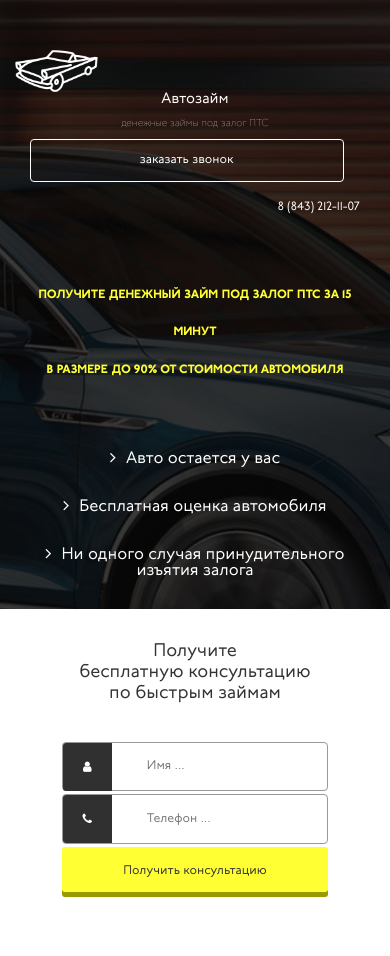
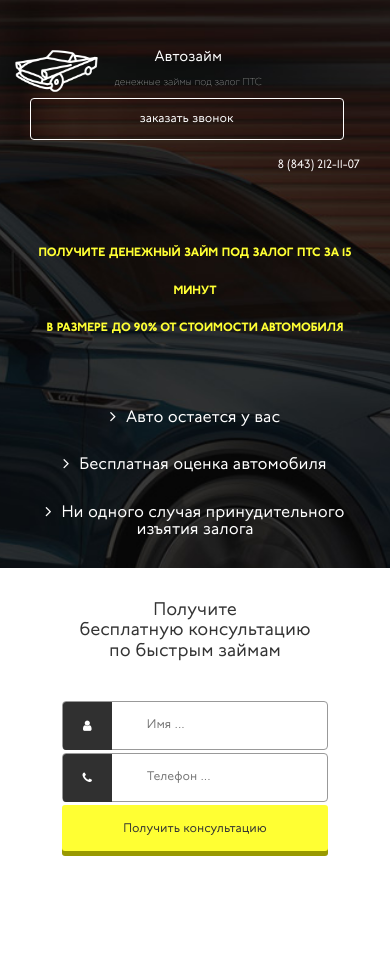
Before and after one commit to asechnaya/asechnaya.github.io, a plain HTML site: page lesson_15/index.html in a window 390 px wide. Shown: the top 956 px of the page. Drawn offline with nearby package versions, Linux system fonts and the light colour scheme.

Commit message:
Update index.html

```diff
--- a/lesson_15/index.html
+++ b/lesson_15/index.html
@@ -20,10 +20,10 @@
     <div class="container">
       <div class="header-box">
          <!-- шапка -->
-          <div class="header-box__logo col-xs-12 col-sm-12 col-md-1 col-lg-1">
+          <div class="header-box__logo col-xs-6 col-sm-6 col-md-1 col-lg-1">
           </div>
 
-          <div class="header-box__text col-xs-12 col-sm-12 col-md-2 col-lg-2">
+          <div class="header-box__text col-xs-6 col-sm-6 col-md-2 col-lg-2">
             <h2>Автозайм</h2>
             <h3>денежные займы под залог ПТС</h3>
           </div>
@@ -58,26 +58,22 @@
 
 
               <!-- Форма -->
-            <form class="header-form col-xs-12 col-sm-12 col-md-4 col-lg-4">
+            <div class="header-form col-xs-12 col-sm-12 col-md-4 col-lg-4">
               <h4>Получите<br>бесплатную консультацию<br>по быстрым займам</h4>
-              <div class="header-form_input">
+              <form class="header-form_input">
                 <span class="people-icon"><i class="fa fa-user"></i></span>
                 <input type="text" class="name" name="name" placeholder="Имя ..." >
-              </div>
-              <div class="header-form_input">
+              </form>
+              <form class="header-form_input">
                 <span><i class="fa fa-phone"></i></span>
                 <input type="phone" class="header-form_input_phone" name="phone" placeholder="Телефон ...">
-              </div>
+              </form>
               <a href="#" class="header-form_btn">Получить консультацию</a>
-            </form>
+            </div>
 
           </div>
 
 
-            <!-- Деньги  -->
-          <div class="row">
-              <div class="col-md-12 header-money"><img src="img/money.png" alt="деньги"></div>
-          </div>
 
     </div>
 
@@ -85,6 +81,12 @@
 
 
   </header>
+
+
+            <!-- Деньги  -->
+          <div class="row">
+              <div class="col-md-12 header-money"><img src="img/money.png" alt="деньги"></div>
+          </div>
           <!-- -->
 
             <!-- SECOND SCREEN-->
```
